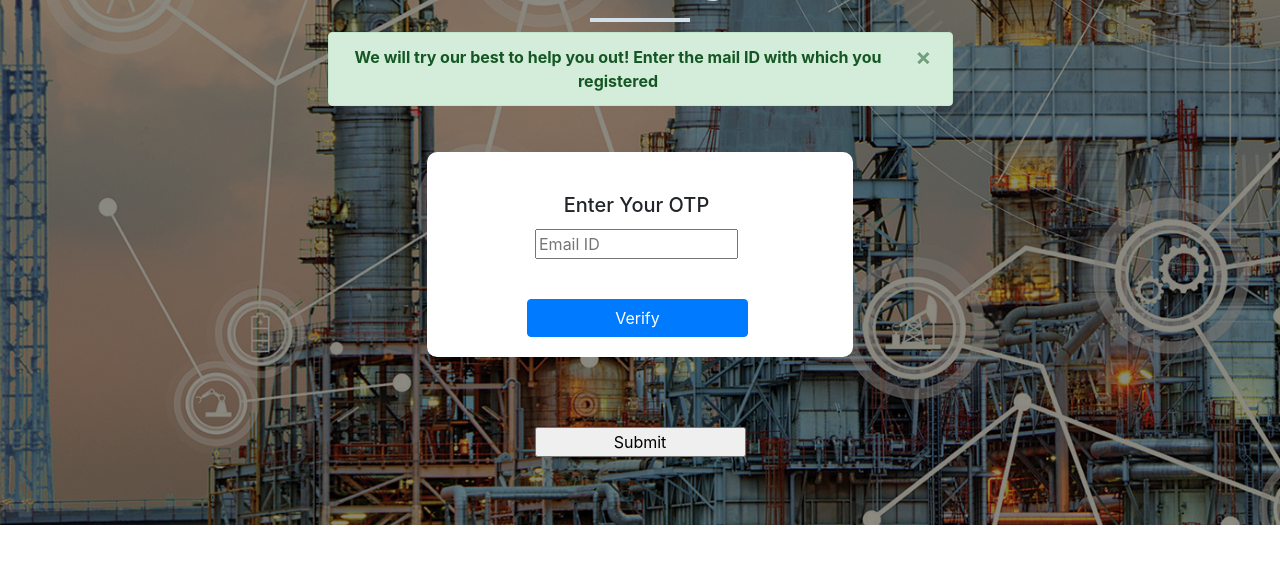
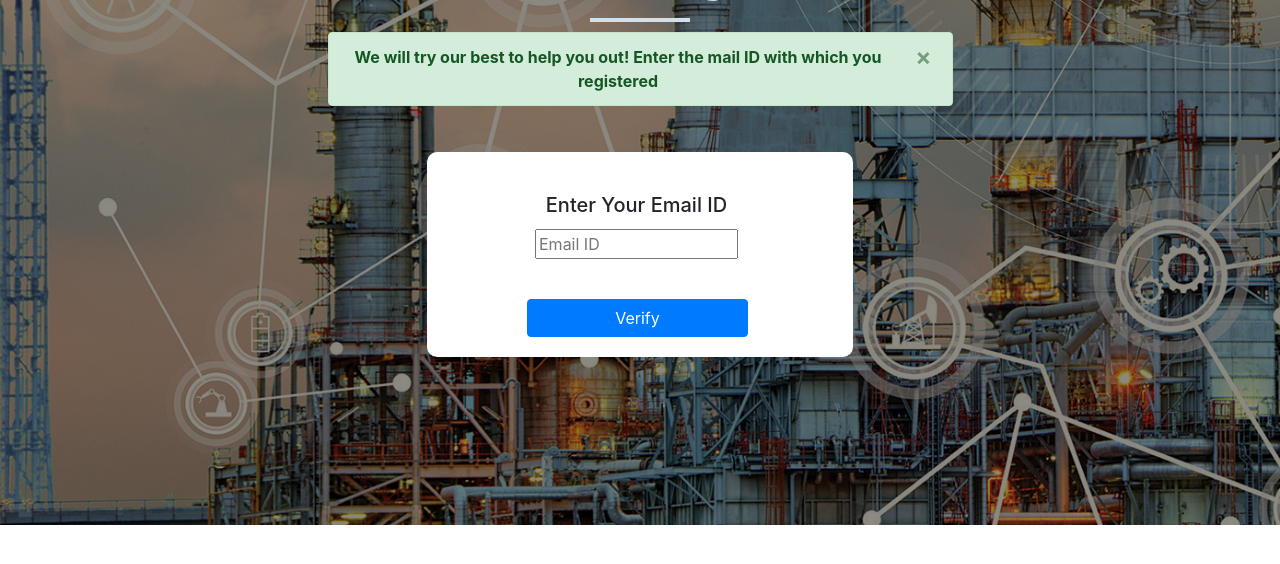
Before and after one commit to FerociousCentaur/ChemPlus_BackEnd, a Django app: page /resend/ in a window 1280 px wide. Shown: the part 195-759 px from the top of the page. Run offline with Django 3.2, Linux system fonts and the light colour scheme; some libraries are stand-ins or nearby versions; some web fonts are replaced.

Commit message:
solved the didnt get ID button issue4

```diff
--- a/ChemID/templates/resend.html
+++ b/ChemID/templates/resend.html
@@ -56,7 +56,7 @@
  <form action="" method="post">
     {% csrf_token %}
     <table>
-        <tr><th></th><td><h5 class="fs-title">Enter Your OTP</h5></td></tr>
+        <tr><th></th><td><h5 class="fs-title">Enter Your Email ID</h5></td></tr>
     {{ form }}
 
     </table>
@@ -116,7 +116,6 @@ delay: 1000
 </script>
 </body>
 </html>
-    <input type="submit" value="Submit">
   </form>
 </body>
 </html>
```
